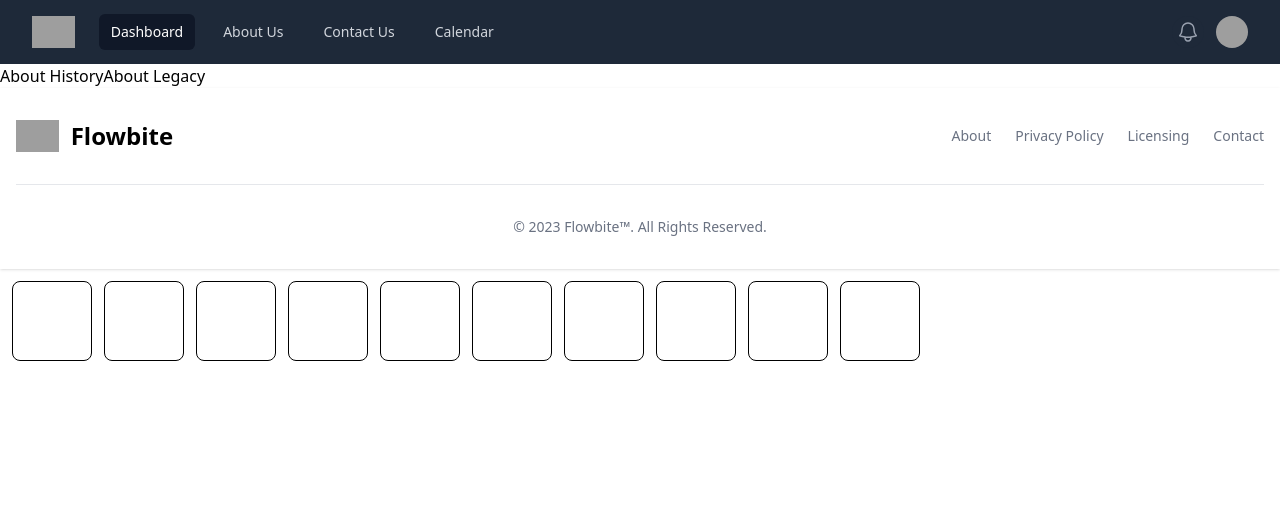
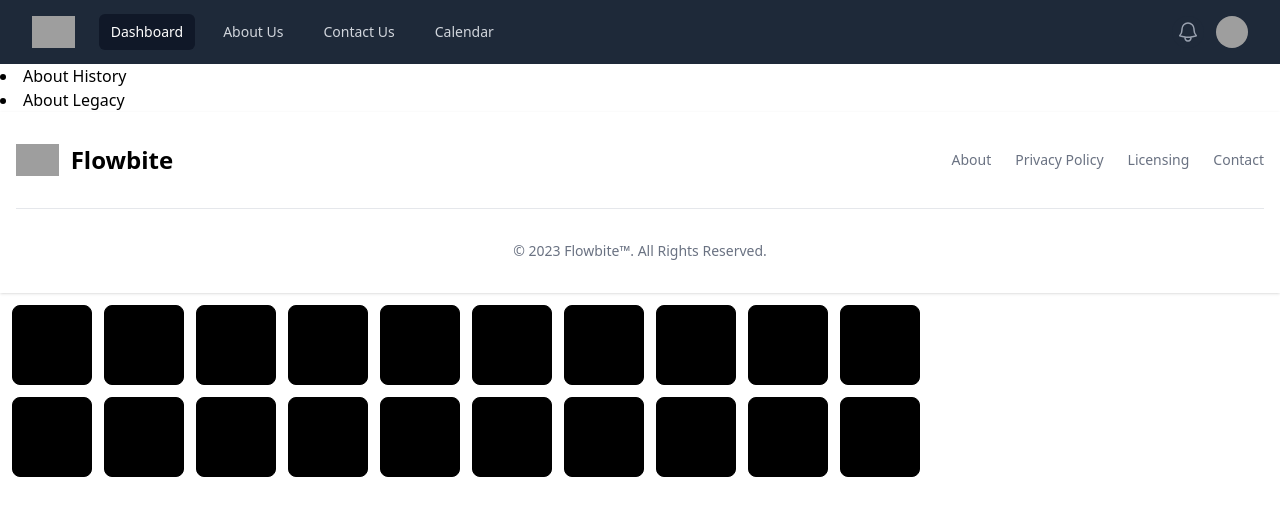
Before and after one commit to aklavya20/Post, a React (Vite) app: page /aboutus in a window 1280 px wide. Shown: the top 516 px of the page. Built offline with nearby package versions, Linux system fonts and the light colour scheme; grey boxes are pictures that could not be loaded.

Commit message:
initial commit

```diff
--- a/src/App.css
+++ b/src/App.css
@@ -1 +1,7 @@
 @import "tailwindcss";
+
+.card{
+    width: 80px;
+    height: 80px;
+    border-radius: 8px;
+}
--- a/src/Component/AboutSection.jsx/AboutUs.jsx
+++ b/src/Component/AboutSection.jsx/AboutUs.jsx
@@ -3,8 +3,12 @@ import { Link, Outlet } from "react-router";
 const AboutUs = () => {
   return (
     <div>
-      <Link to="path1">About History</Link>
-      <Link to="path2">About Legacy</Link>
+      <Link to="path1">
+        <li>About History</li>
+      </Link>
+      <Link to="path2">
+        <li>About Legacy</li>
+      </Link>
       <Outlet />
     </div>
   );
--- /dev/null
+++ b/src/Component/ColorBox.jsx
@@ -0,0 +1,63 @@
+import { useState } from "react";
+
+const ColorBox = () => {
+  const [color, setColor] = useState(null);
+  const ColorBox = [
+    {
+      initialcolor: "bg-black",
+      clickedcolor: "bg-white",
+    },
+    {
+      initialcolor: "bg-black",
+      clickedcolor: "bg-gray-600",
+    },
+    {
+      initialcolor: "bg-black",
+      clickedcolor: "bg-zinc-600",
+    },
+    {
+      initialcolor: "bg-black",
+      clickedcolor: "bg-yellow-600",
+    },
+    {
+      initialcolor: "bg-black",
+      clickedcolor: "bg-orange-600",
+    },
+    {
+      initialcolor: "bg-black",
+      clickedcolor: "bg-green-600",
+    },
+    {
+      initialcolor: "bg-black",
+      clickedcolor: "bg-teal-600",
+    },
+    {
+      initialcolor: "bg-black",
+      clickedcolor: "bg-cyan-600",
+    },
+    {
+      initialcolor: "bg-black",
+      clickedcolor: "bg-blue-600",
+    },
+    {
+      initialcolor: "bg-black",
+      clickedcolor: "bg-purple-600",
+    },
+  ];
+  return (
+    <div className="flex flex-row">
+      {ColorBox.map((CB, index) => (
+        <div key={index} className="mt-3 ml-3">
+          <div
+            className={`border rounded-lg ${
+              color === index ? CB.clickedcolor : CB.initialcolor
+            } w-20 h-20 `}
+            onClick={() => setColor(index)}
+          ></div>
+        </div>
+      ))}
+    </div>
+  );
+};
+
+export default ColorBox;
--- a/src/Component/ColorCards.jsx
+++ b/src/Component/ColorCards.jsx
@@ -1,57 +1,16 @@
-import React, { useState } from "react";
+import { useState } from "react";
 
 const ColorCards = () => {
   const [color, setColor] = useState(null);
   const colorArray = [1, 2, 3, 4, 5, 6, 7, 8, 9, 10];
-  // const ColorBox = [
-  //   {
-  //     initialcolor: "bg-black",
-  //     clickedcolor: "bg-white",
-  //   },
-  //   {
-  //     initialcolor: "bg-black",
-  //     clickedcolor: "bg-white",
-  //   },
-  //   {
-  //     initialcolor: "bg-black",
-  //     clickedcolor: "bg-white",
-  //   },
-  //   {
-  //     initialcolor: "bg-black",
-  //     clickedcolor: "bg-white",
-  //   },
-  //   {
-  //     initialcolor: "bg-black",
-  //     clickedcolor: "bg-white",
-  //   },
-  //   {
-  //     initialcolor: "bg-black",
-  //     clickedcolor: "bg-white",
-  //   },
-  //   {
-  //     initialcolor: "bg-black",
-  //     clickedcolor: "bg-white",
-  //   },
-  //   {
-  //     initialcolor: "bg-black",
-  //     clickedcolor: "bg-white",
-  //   },
-  //   {
-  //     initialcolor: "bg-black",
-  //     clickedcolor: "bg-white",
-  //   },
-  //   {
-  //     initialcolor: "bg-black",
-  //     clickedcolor: "bg-white",
-  //   },
-  // ];
+
   return (
     <div className="flex flex-row">
       {colorArray.map((_, index) => (
         <div key={index} className="mt-3 ml-3">
           <div
             className={`border rounded-lg ${
-              color === index ? "bg-black" : "bg-white"
+              color === index ? "bg-white" : "bg-black"
             } w-20 h-20 `}
             onClick={() => setColor(index)}
           ></div>
--- a/src/Component/Home.jsx
+++ b/src/Component/Home.jsx
@@ -2,6 +2,8 @@ import NavBar from "./NavBar";
 import { Outlet } from "react-router";
 import Footer from "./Footer";
 import ColorCards from "./ColorCards";
+import ColorBox from "./ColorBox";
+import Test1 from "./Test1";
 
 const Home = () => {
   return (
@@ -10,6 +12,8 @@ const Home = () => {
       <Outlet />
       <Footer />
       <ColorCards />
+      <ColorBox />
+      <Test1 />
     </div>
   );
 };
--- /dev/null
+++ b/src/Component/Test1.jsx
@@ -0,0 +1,19 @@
+import React, { useState } from "react";
+
+const Test1 = () => {
+  const [inIndex, setInIndex] = useState(null);
+
+  const updateColor = (index) => {
+    setInIndex(index);
+  };
+  const colorArray = [1, 2, 3, 4, 5, 6, 7, 8, 9, 10];
+  return (
+    <div>
+      {colorArray.map((_, index) => (
+        <div key={index} className={``} onClicked={updateColor}></div>
+      ))}
+    </div>
+  );
+};
+
+export default Test1;
```
